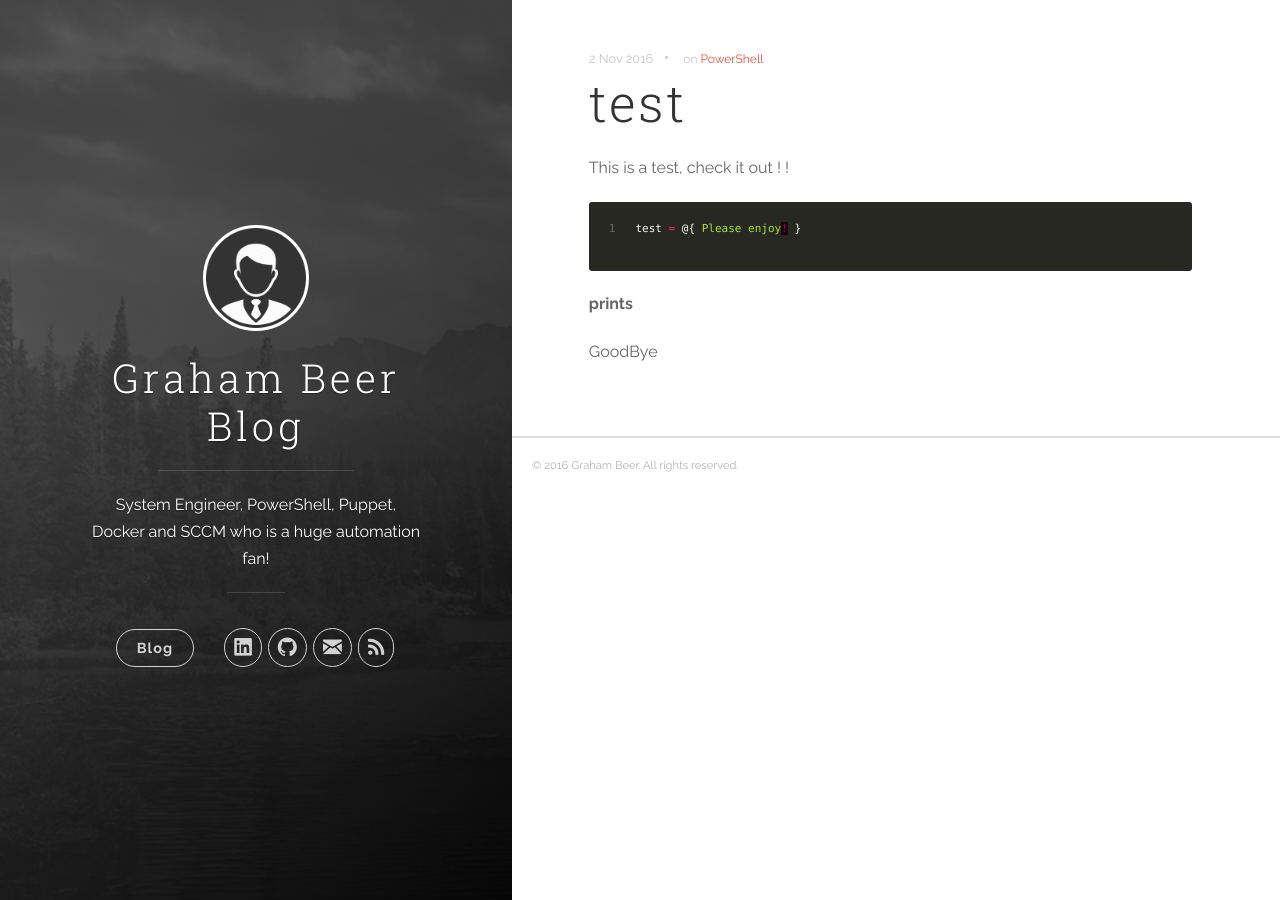
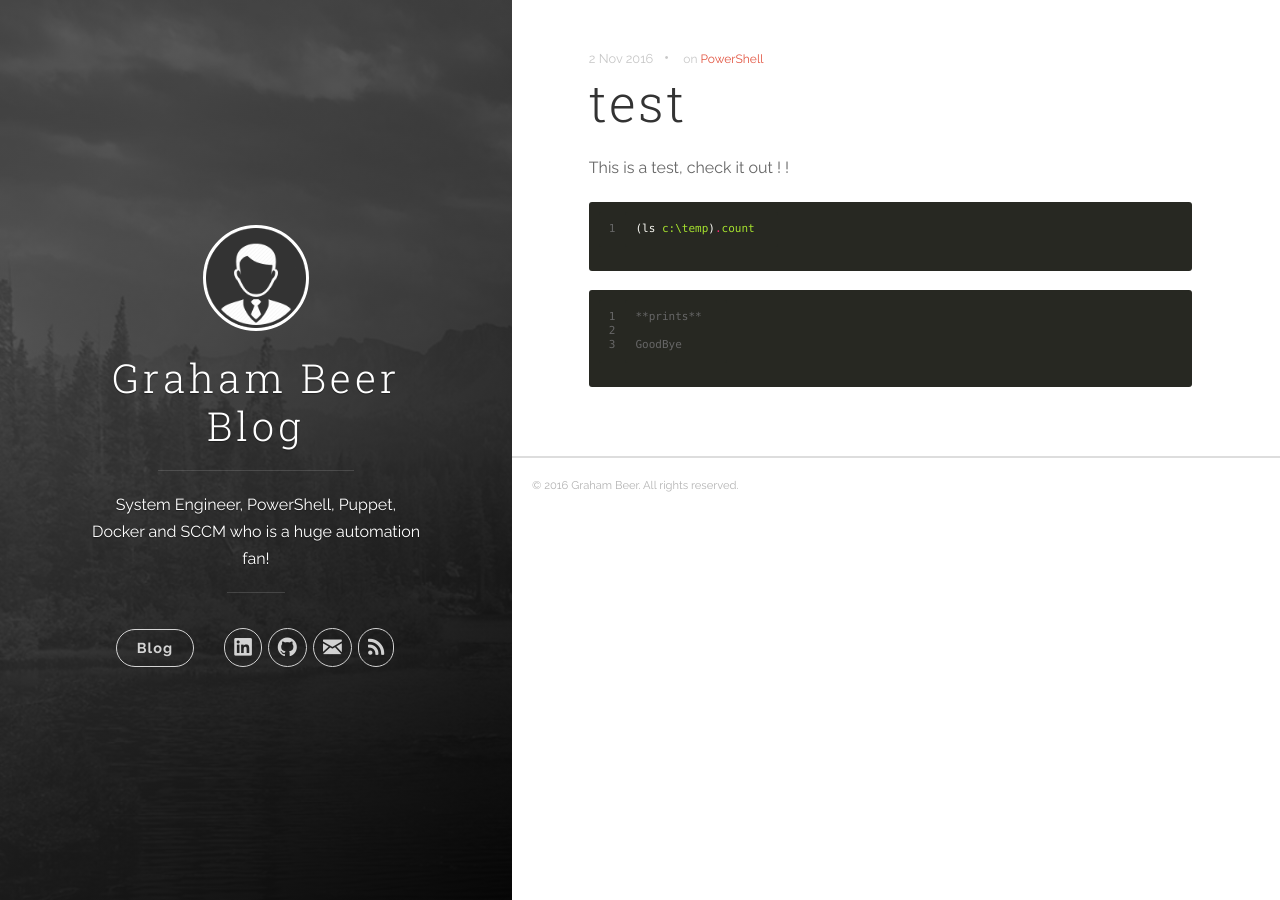
Before and after one commit to Graham-Beer/Graham-Beer.github.io, a Jekyll site: the page built from _posts/2016-02-11-P3-trial.md, in a window 1280 px wide. Built offline with Jekyll 4.4.1, drawn with Linux system fonts in a browser that asks for light colours; nearby versions of some CDN libraries.

Commit message:
Update and rename 2016-02-11-P2-trial2.md to 2016-02-11-P3-trial.md

````diff
--- a/_posts/2016-02-11-P2-trial2.md
+++ b/_posts/2016-02-11-P3-trial.md
@@ -13,9 +13,10 @@ tags:
 This is a test, check it out ! !
 
 ```powershell
-test = @{ Please enjoy! }
+(ls c:\temp).count
 ```
-
+```
 **prints**
 
 GoodBye
+```
````
